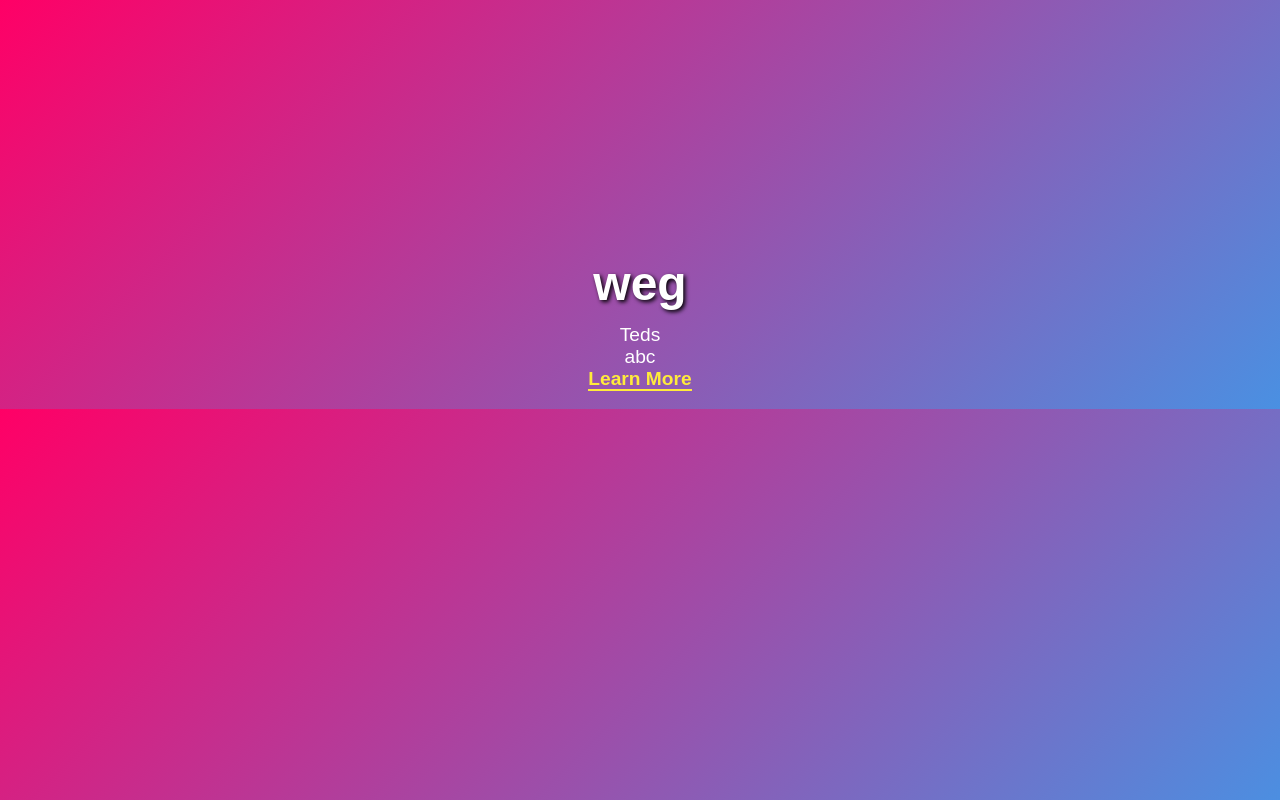
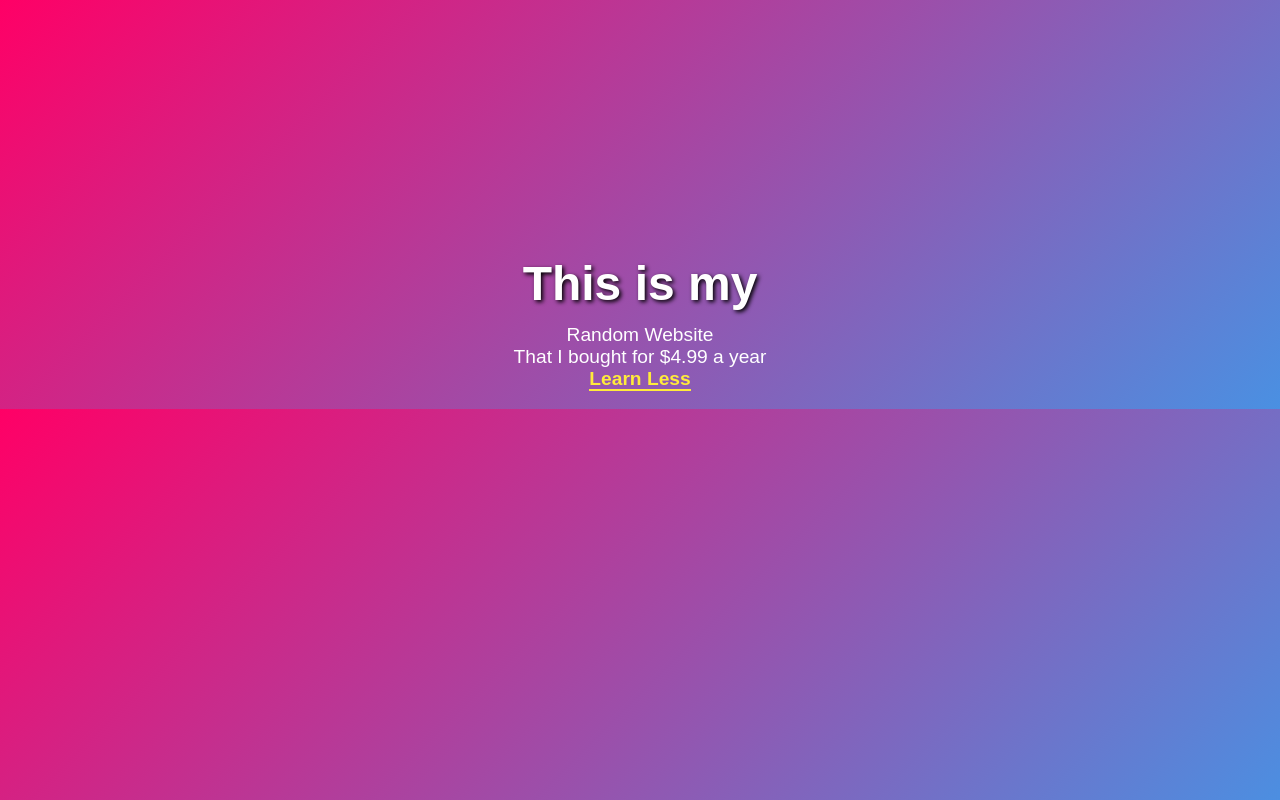
Before and after one commit to mont1y/montii, a plain HTML site: page index.html in a window 1280 px wide. Drawn offline with Linux system fonts and the light colour scheme.

Commit message:
changed page content

```diff
--- a/index.html
+++ b/index.html
@@ -33,9 +33,9 @@
     </style>
 </head>
 <body>
-    <h1>weg</h1>
-    <p>Teds</p>
-    <p>abc</p>
-    <p><a href="#">Learn More</a></p>
+    <h1>This is my</h1>
+    <p>Random Website</p>
+    <p>That I bought for $4.99 a year</p>
+    <p><a href="#">Learn Less</a></p>
 </body>
 </html>
```
